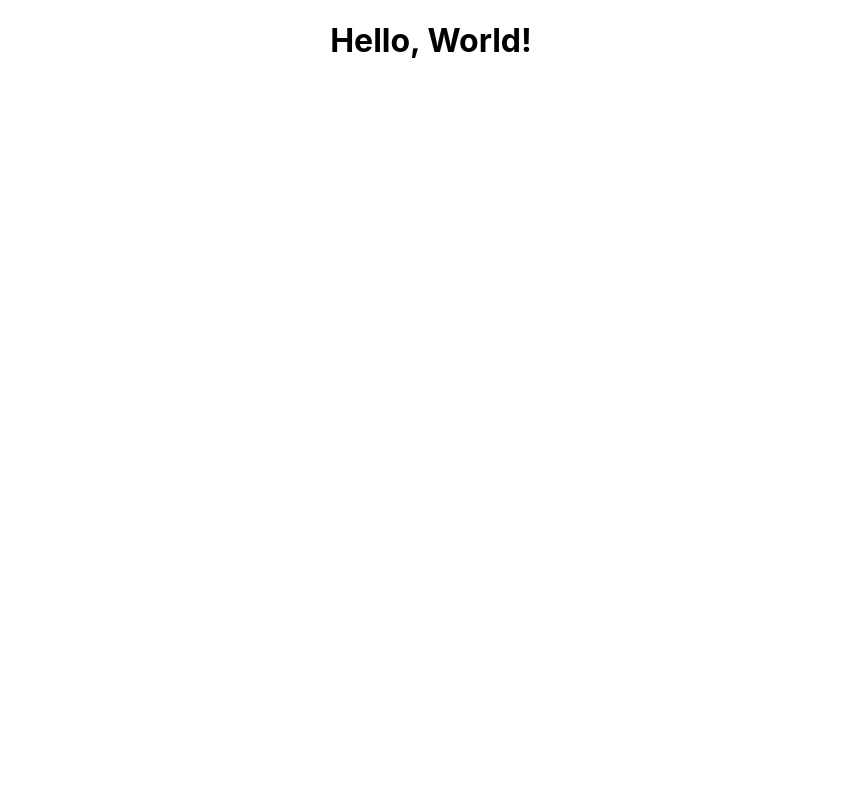
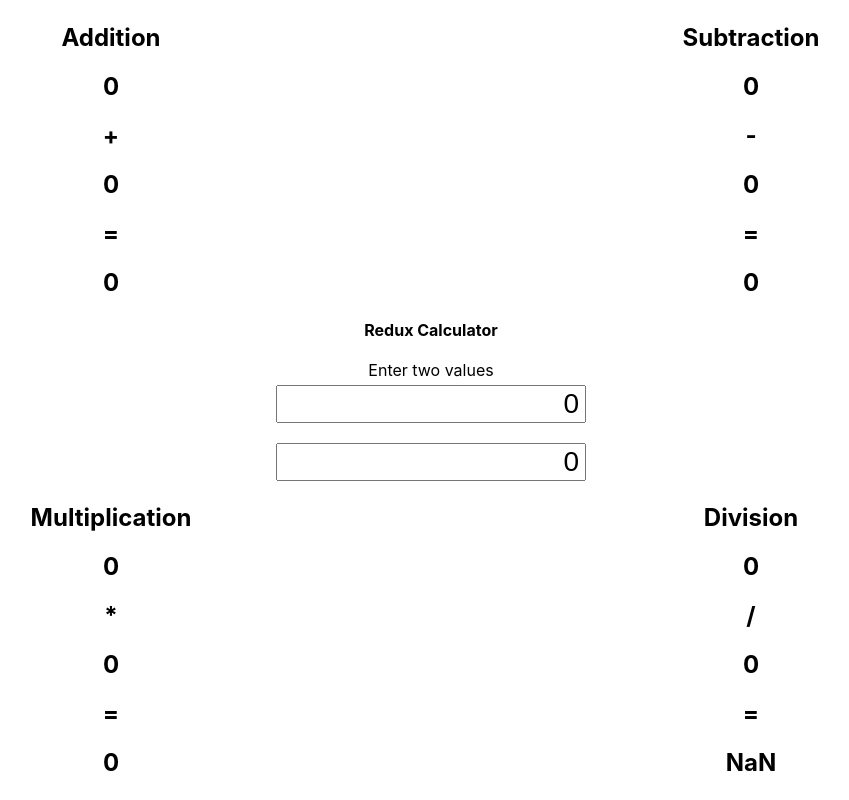
Before and after one commit to mstange22/redux-test, a React (Create React App) app: page / in a window 1280 px wide. Shown: the whole page, without its empty margins (209-1058 px from the left). Built offline with nearby package versions, Linux system fonts and the light colour scheme.

Commit message:
working calculator

```diff
--- a/package.json
+++ b/package.json
@@ -3,6 +3,7 @@
   "version": "0.1.0",
   "private": true,
   "dependencies": {
+    "prop-types": "^15.6.2",
     "react": "^16.8.1",
     "react-dom": "^16.8.1",
     "react-redux": "^6.0.0",
--- /dev/null
+++ b/src/Addition.js
@@ -0,0 +1,34 @@
+import React, { Component } from 'react';
+import PropTypes from 'prop-types';
+import { connect } from 'react-redux';
+
+class Addition extends Component {
+  render() {
+    return (
+      <div className="addition-container">
+        <h2>Addition</h2>
+        <h2>{this.props.a}</h2>
+        <h2>+</h2>
+        <h2>{this.props.b}</h2>
+        <h2>=</h2>
+        <h2>{this.props.a + this.props.b}</h2>
+      </div>
+    )
+  }
+}
+
+Addition.propTypes = {
+  a: PropTypes.number.isRequired,
+  b: PropTypes.number.isRequired,
+};
+
+const mapStateToProps = state => ({
+  a: parseInt(state.a, 10),
+  b: parseInt(state.b, 10),
+});
+
+const mapDispatchToProps = {
+
+};
+
+export default connect(mapStateToProps, mapDispatchToProps)(Addition);
--- a/src/App.css
+++ b/src/App.css
@@ -1,32 +1,59 @@
-.App {
-  text-align: center;
+html, body, #root, .app {
+  height: 100%;
 }
 
-.App-logo {
-  animation: App-logo-spin infinite 20s linear;
-  height: 40vmin;
+.app {
+  text-align: center;
+  display: flex;
+  flex-direction: column;
+  justify-content: space-evenly;
+  flex-wrap: wrap;
+  height: 100%;
 }
 
-.App-header {
-  background-color: #282c34;
-  min-height: 100vh;
+.top,
+.bottom {
+  display: flex;
+  height: 40%;
+  align-items: center;
+}
+
+.middle {
+  height: 20%;
+  /* display: flex; */
+  /* flex-direction: column;
+  justify-content: center; */
+}
+
+.addition-container,
+.subtraction-container,
+.multiplication-container,
+.division-container {
+  /* color: blue; */
+  width: 50%;
+}
+
+.user-input-container {
   display: flex;
   flex-direction: column;
+  justify-content: center;
   align-items: center;
-  justify-content: center;
-  font-size: calc(10px + 2vmin);
-  color: white;
+  font-size: 16px;
 }
 
-.App-link {
-  color: #61dafb;
+.input-container {
+  display: flex;
+  flex-direction: column;
+  height: 34px;
+  width: 25%;
+  margin-top: 5px;
 }
 
-@keyframes App-logo-spin {
-  from {
-    transform: rotate(0deg);
-  }
-  to {
-    transform: rotate(360deg);
-  }
+.user-input {
+  height: 100%;
+  margin-left: 5px;
+  margin-right: 5px;
+  text-align: right;
+  padding-right: 5px;
+  font-size: 28px;
 }
--- a/src/App.js
+++ b/src/App.js
@@ -1,14 +1,38 @@
 import React, { Component } from 'react';
+import { connect } from 'react-redux'
 import './App.css';
+import UserInput from './UserInput';
+import Addition from './Addition';
+import Subtraction from './Subtraction';
+import Multiplication from './Multiplication';
+import Division from './Division';
 
 class App extends Component {
   render() {
     return (
-      <div className="App">
-        <h1>Hello, World!</h1>
+      <div className="app">
+        <div className="top">
+          <Addition />
+          <Subtraction />
+        </div>
+        <div className="middle">
+        <UserInput />
+        </div>
+        <div className="bottom">
+          <Multiplication />
+          <Division />
+        </div>
       </div>
     );
   }
 }
 
-export default App;
+const mapStateToProps = state => ({
+
+});
+
+const mapDispatchToProps = {
+
+};
+
+export default connect(mapStateToProps, mapDispatchToProps)(App);
--- /dev/null
+++ b/src/Division.js
@@ -0,0 +1,34 @@
+import React, { Component } from 'react';
+import PropTypes from 'prop-types';
+import { connect } from 'react-redux';
+
+class Division extends Component {
+  render() {
+    return (
+      <div className="division-container">
+        <h2>Division</h2>
+        <h2>{this.props.a}</h2>
+        <h2>/</h2>
+        <h2>{this.props.b}</h2>
+        <h2>=</h2>
+        <h2>{this.props.a / this.props.b}</h2>
+      </div>
+    )
+  }
+}
+
+Division.propTypes = {
+  a: PropTypes.number.isRequired,
+  b: PropTypes.number.isRequired,
+}
+
+const mapStateToProps = state => ({
+  a: parseInt(state.a, 10),
+  b: parseInt(state.b, 10),
+});
+
+const mapDispatchToProps = {
+
+};
+
+export default connect(mapStateToProps, mapDispatchToProps)(Division);
--- /dev/null
+++ b/src/Multiplication.js
@@ -0,0 +1,34 @@
+import React, { Component } from 'react';
+import PropTypes from 'prop-types';
+import { connect } from 'react-redux';
+
+class Multiplication extends Component {
+  render() {
+    return (
+      <div className="multiplication-container">
+        <h2>Multiplication</h2>
+        <h2>{this.props.a}</h2>
+        <h2>*</h2>
+        <h2>{this.props.b}</h2>
+        <h2>=</h2>
+        <h2>{this.props.a * this.props.b}</h2>
+      </div>
+    );
+  }
+}
+
+Multiplication.propTypes = {
+  a: PropTypes.number.isRequired,
+  b: PropTypes.number.isRequired,
+};
+
+const mapStateToProps = state => ({
+  a: parseInt(state.a, 10),
+  b: parseInt(state.b, 10),
+});
+
+const mapDispatchToProps = {
+
+};
+
+export default connect(mapStateToProps, mapDispatchToProps)(Multiplication);
--- /dev/null
+++ b/src/Subtraction.js
@@ -0,0 +1,33 @@
+import React, { Component } from 'react';
+import PropTypes from 'prop-types';
+import { connect } from 'react-redux';
+
+class Subtraction extends Component {
+  render() {
+    return(
+      <div className="subtraction-container">
+        <h2>Subtraction</h2>
+        <h2>{this.props.a}</h2>
+        <h2>-</h2>
+        <h2>{this.props.b}</h2>
+        <h2>=</h2>
+        <h2>{this.props.a - this.props.b}</h2>
+      </div>
+    );
+  }
+}
+
+Subtraction.propTypes = {
+  a: PropTypes.number.isRequired,
+  b: PropTypes.number.isRequired,
+};
+
+const mapStateToProps = state => ({
+  a: parseInt(state.a, 10),
+  b: parseInt(state.b, 10),
+});
+
+const mapDispatchToProps = {
+};
+
+export default connect(mapStateToProps, mapDispatchToProps)(Subtraction);
--- /dev/null
+++ b/src/UserInput.js
@@ -0,0 +1,59 @@
+import React, { Component } from 'react';
+import PropTypes from 'prop-types';
+import { connect } from 'react-redux';
+import { setValueA, setValueB } from './redux/reducer';
+
+class UserInput extends Component {
+
+  onChange = (e) => {
+    const {name, value } = e.target;
+    if (/^\d+$/.test(value) || value === '') {
+      if (name === 'a') this.props.setValueA(value === '' ? 0 : value);
+      else this.props.setValueB(value === '' ? 0 : value);
+    }
+  }
+
+  render() {
+    return (
+      <div className="user-input-container">
+        <b>Redux Calculator</b>
+        <br />
+        Enter two values
+        <div className="input-container">
+          <input
+            className="user-input"
+            name="a"
+            onChange={this.onChange}
+            value={this.props.a}
+            autoComplete="off"
+          />
+          <br />
+          <input
+            className="user-input"
+            name="b"
+            onChange={this.onChange}
+            value={this.props.b}
+            autoComplete="off"
+          />
+        </div>
+      </div>
+    );
+  }
+}
+
+UserInput.propTypes = {
+  a: PropTypes.number.isRequired,
+  b: PropTypes.number.isRequired,
+};
+
+const mapStateToProps = state => ({
+  a: parseInt(state.a),
+  b: parseInt(state.b),
+});
+
+const mapDispatchToProps = {
+  setValueA,
+  setValueB,
+};
+
+export default connect(mapStateToProps, mapDispatchToProps)(UserInput);
--- a/src/redux/reducer.js
+++ b/src/redux/reducer.js
@@ -1,27 +1,38 @@
 // initial state
 const initialState = {
-  value: 0,
+  a: 0,
+  b: 0,
 };
 
 // constants
 const types = {
-  SET_VALUE: 'SET_VALUE',
+  SET_VALUE_A: 'SET_VALUE_A',
+  SET_VALUE_B: 'SET_VALUE_B',
 };
 
 // actions
-export const setValue = (value) => ({
-  type: types.SET_VALUE,
+export const setValueA = a => ({
+  type: types.SET_VALUE_A,
   payload: {
-    value,
+    a,
+  },
+});
+
+export const setValueB = b => ({
+  type: types.SET_VALUE_B,
+  payload: {
+    b,
   },
 });
 
 // reducer
 export const reducer = (state = initialState, action = {}) => {
-  console.log(action);
+  // console.log(action);
   switch (action.type) {
-    case types.SET_VALUE:
-      return { state: { ...initialState, value: action.payload.value } };
+    case types.SET_VALUE_A:
+      return { ...state, a: action.payload.a };
+    case types.SET_VALUE_B:
+      return { ...state, b: action.payload.b };
     default:
       return state;
   }
```
